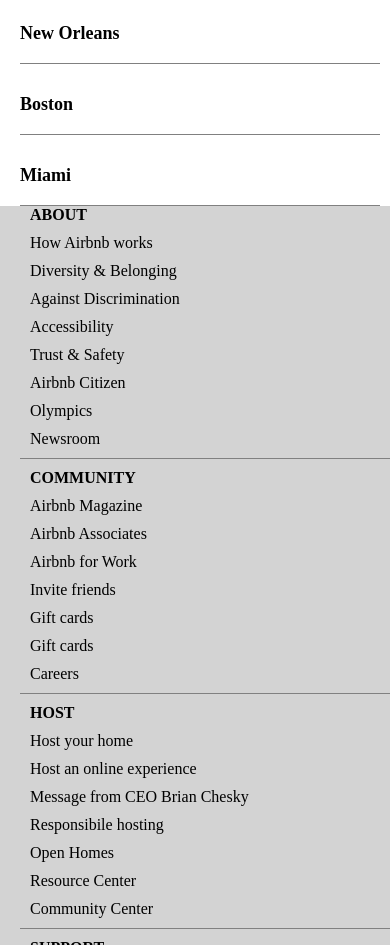
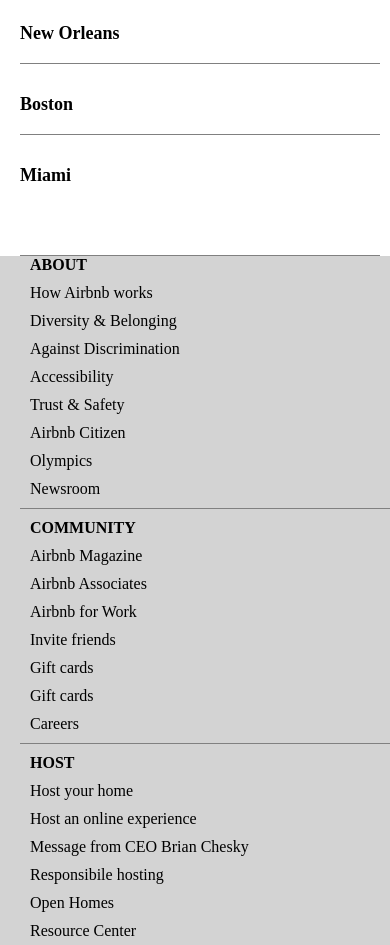
Before and after one commit to tobi-oye/Airbnb_Proj.io, a plain HTML site: page index.html in a window 390 px wide. Shown: the part 3227-4172 px from the top of the page. Drawn offline with Linux system fonts and the light colour scheme; a web font is replaced by a local one.

Commit message:
footer change

```diff
--- a/css/main.css
+++ b/css/main.css
@@ -288,4 +288,8 @@ a{
 div.box.about {
     margin-top: -10px;
 }
+
+p.cities.lastone {
+    padding-bottom: 50px;
 }
+}
--- a/index.html
+++ b/index.html
@@ -75,7 +75,7 @@
         <p class="cities">Houston</p>
         <p class="cities"> New Orleans</p>
         <p class="cities">Boston</p>
-        <p class="cities">Miami</p>
+        <p class="cities lastone">Miami</p>
     </div>
 
     <div class="box ending">
```
